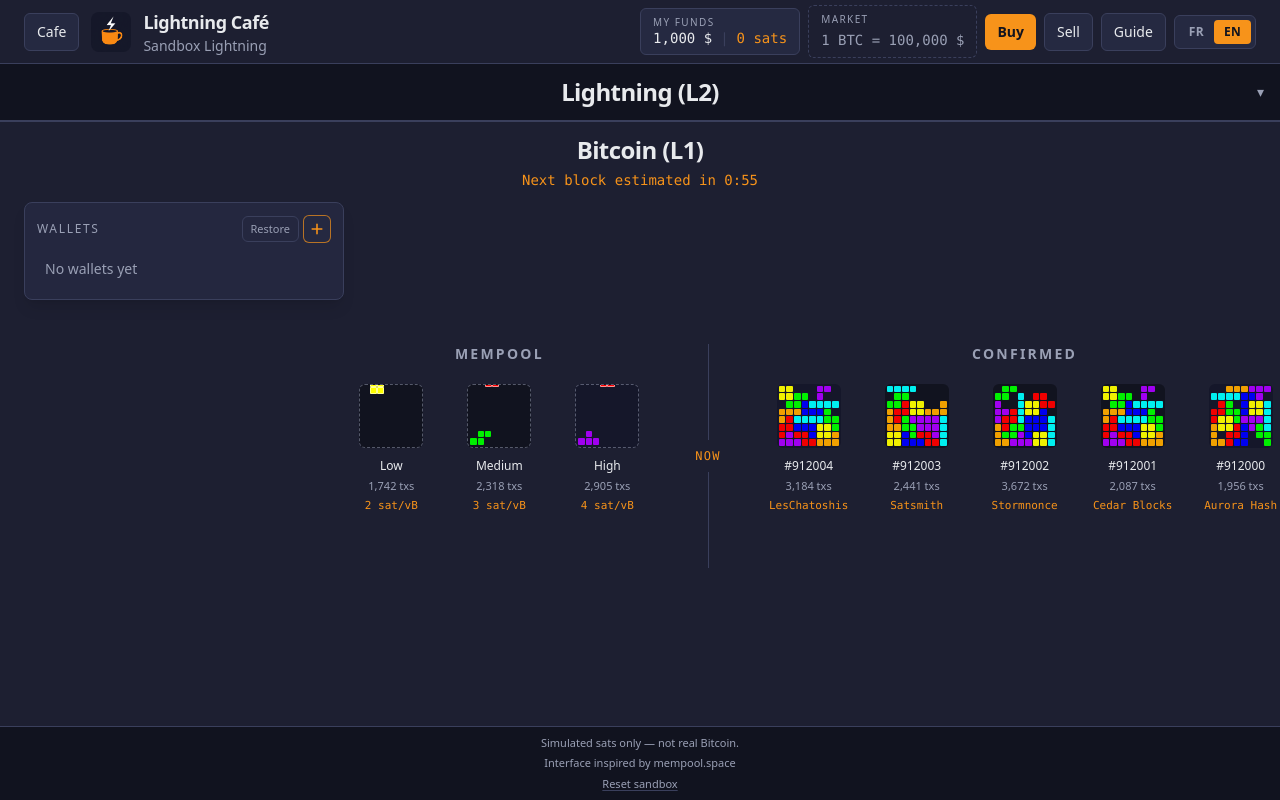
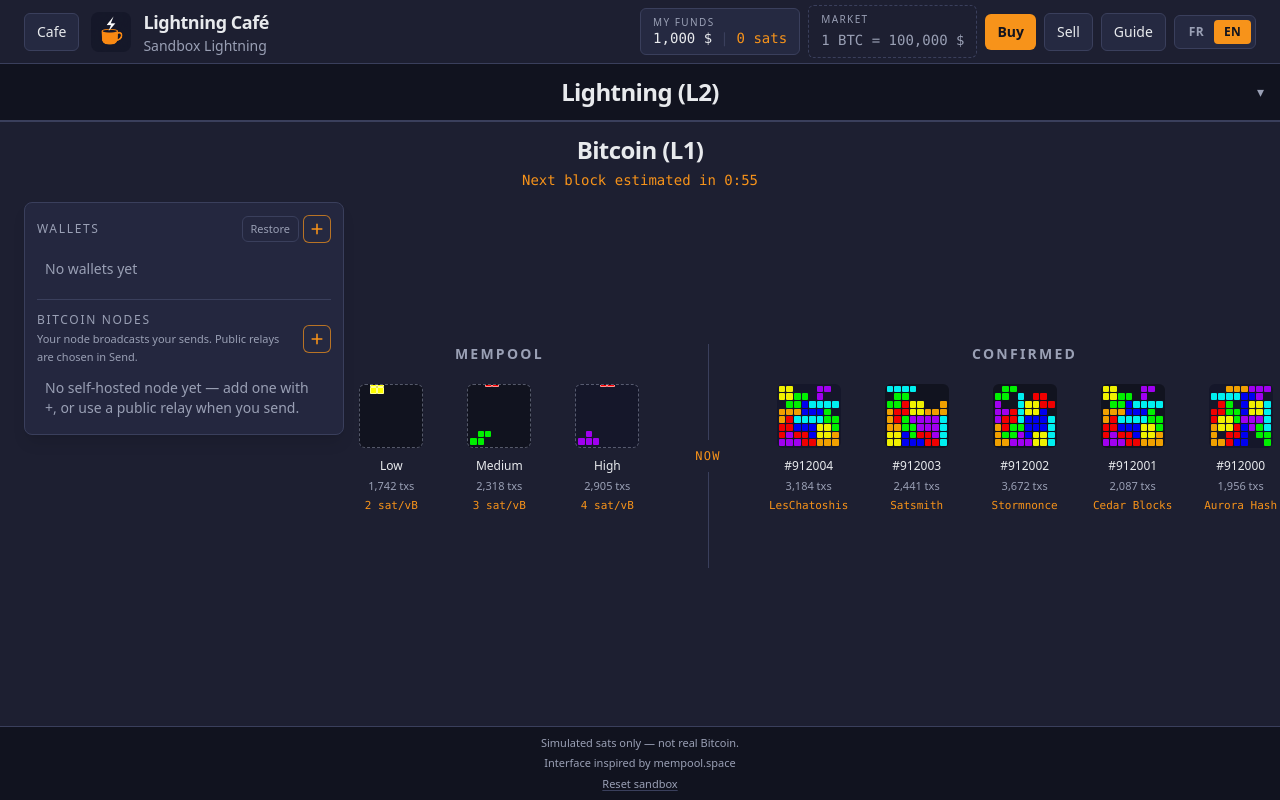
Before and after one commit to g1llez/lightning-cafe, a React (Vite) app: page / in a window 1280 px wide. Built offline with nearby package versions, Linux system fonts and the light colour scheme.

Commit message:
Add Bitcoin broadcast nodes under wallets and require a relay on Send.

```diff
--- a/src/components/SendModal.tsx
+++ b/src/components/SendModal.tsx
@@ -1,6 +1,7 @@
 import { useState } from 'react'
 import { useTranslation } from 'react-i18next'
 import { estimateFeeSats, type Priority } from '../simulation/chain'
+import { availableBroadcastNodes, resolveBroadcastNode } from '../simulation/nodes'
 import {
   findWalletByAddress,
   formatCad,
@@ -28,7 +29,7 @@ type SendModalProps = {
 
 export function SendModal({ walletId, onClose, onMessage, onSatsSent }: SendModalProps) {
   const { t } = useTranslation()
-  const { chain, player, btcPriceCad, sendBtc } = useSimulation()
+  const { chain, player, btcPriceCad, sendBtc, chooseBroadcastNode } = useSimulation()
   const wallet = player.wallets.find((item) => item.id === walletId)
   const available = wallet ? walletSats(wallet) : 0
   const [priority, setPriority] = useState<Priority>('high')
@@ -36,12 +37,16 @@ export function SendModal({ walletId, onClose, onMessage, onSatsSent }: SendModa
   const maxSend = Math.max(0, available - fee)
   const [amount, setAmount] = useState(Math.min(10_000, maxSend) || maxSend)
   const [addressDraft, setAddressDraft] = useState('')
+  const nodes = availableBroadcastNodes(player.ownNode)
+  const selected =
+    resolveBroadcastNode(player.selectedNodeId, player.ownNode) ?? nodes[0] ?? null
 
   const toExchange = isExchangeAddress(addressDraft)
   const owner = findWalletByAddress(player, addressDraft)
   const others = player.wallets.filter((item) => item.id !== walletId)
   const amountOk = amount > 0 && amount <= maxSend
   const addressOk = addressDraft.trim().length > 0
+  const nodeOk = Boolean(selected)
   const safeAmount = Math.min(amount, maxSend)
   const plan = wallet
     ? planSend(wallet, safeAmount, feeRateFor(chain.marketRate, priority))
@@ -64,10 +69,11 @@ export function SendModal({ walletId, onClose, onMessage, onSatsSent }: SendModa
   }
 
   function handleSend() {
-    if (!wallet || !amountOk || !addressOk) {
+    if (!wallet || !amountOk || !addressOk || !selected) {
       return
     }
 
+    chooseBroadcastNode(selected.id)
     const feeRate = feeRateFor(chain.marketRate, priority)
     sendBtc(walletId, addressDraft, safeAmount, feeRate)
     onSatsSent(t('services.flyingSats', { sats: safeAmount.toLocaleString() }), mempoolFlyId(priority))
@@ -145,6 +151,37 @@ export function SendModal({ walletId, onClose, onMessage, onSatsSent }: SendModa
           )}
         </div>
 
+        <div>
+          <p className="mb-1.5 flex items-center gap-1.5 text-xs uppercase tracking-[0.14em] text-text-muted">
+            {t('assets.broadcastNode')}
+            <InfoMark
+              text={
+                selected?.kind === 'own' ? t('assets.broadcastOwnHint') : t('assets.broadcastPublicHint')
+              }
+            />
+          </p>
+          <div className="flex flex-wrap gap-2">
+            {nodes.map((node) => (
+              <button
+                key={node.id}
+                type="button"
+                data-testid={`broadcast-${node.id}`}
+                onClick={() => chooseBroadcastNode(node.id)}
+                className={`rounded-md border px-2.5 py-1.5 text-xs transition ${
+                  selected?.id === node.id
+                    ? 'border-accent bg-accent/10 text-accent'
+                    : 'border-border text-text-muted hover:border-accent/60 hover:text-accent'
+                }`}
+              >
+                {node.name}
+                <span className="ml-1 font-mono text-[10px] opacity-70">
+                  {node.kind === 'own' ? 'own' : 'public'}
+                </span>
+              </button>
+            ))}
+          </div>
+        </div>
+
         <FeePicker
           marketRate={chain.marketRate}
           value={priority}
@@ -169,7 +206,7 @@ export function SendModal({ walletId, onClose, onMessage, onSatsSent }: SendModa
         <button
           type="button"
           onClick={handleSend}
-            disabled={!amountOk || !addressOk}
+          disabled={!amountOk || !addressOk || !nodeOk}
           className="rounded-md bg-accent px-3 py-2 text-sm font-semibold text-bg-primary transition disabled:cursor-not-allowed disabled:opacity-40"
         >
           {t('assets.sendConfirm', {
--- a/src/components/WalletCard.tsx
+++ b/src/components/WalletCard.tsx
@@ -33,7 +33,8 @@ type WalletCardProps = {
 
 export function WalletCard({ onMessage, onSatsSent }: WalletCardProps) {
   const { t } = useTranslation()
-  const { player, addWallet, renameWallet, newAddress, restoreWallet, deleteWallet } = useSimulation()
+  const { player, addWallet, renameWallet, newAddress, restoreWallet, deleteWallet, addOwnNode, removeOwnNode } =
+    useSimulation()
   const [openWalletId, setOpenWalletId] = useState('')
   const [justCreatedId, setJustCreatedId] = useState('')
   const [sendWalletId, setSendWalletId] = useState('')
@@ -70,6 +71,20 @@ export function WalletCard({ onMessage, onSatsSent }: WalletCardProps) {
     setOpenWalletId(id)
     setRenaming(false)
     setSeedStep('hidden')
+  }
+
+  function handleAddNode() {
+    try {
+      addOwnNode(t('assets.nodeName'))
+      onMessage(t('assets.nodeCreated'))
+    } catch {
+      onMessage(t('assets.nodeExists'))
+    }
+  }
+
+  function handleDeleteNode() {
+    removeOwnNode()
+    onMessage(t('assets.nodeDeleted'))
   }
 
   function commitRename(walletId: string) {
@@ -595,6 +610,50 @@ export function WalletCard({ onMessage, onSatsSent }: WalletCardProps) {
             })}
           </div>
         )}
+
+        <div className="mt-3 border-t border-border pt-3">
+          <div className="mb-2 flex items-center justify-between gap-2">
+            <div className="min-w-0">
+              <p className="text-xs uppercase tracking-[0.14em] text-text-muted">{t('assets.nodes')}</p>
+              <p className="mt-0.5 text-[11px] leading-relaxed text-text-muted">{t('assets.ownNodeHint')}</p>
+            </div>
+            <button
+              type="button"
+              onClick={handleAddNode}
+              disabled={Boolean(player.ownNode)}
+              aria-label={t('assets.addNode')}
+              title={t('assets.addNode')}
+              className="flex h-7 w-7 shrink-0 items-center justify-center rounded-md border border-accent/70 bg-bg-panel text-accent transition hover:bg-accent/10 disabled:cursor-not-allowed disabled:opacity-40"
+            >
+              <svg viewBox="0 0 16 16" className="h-3.5 w-3.5" aria-hidden="true">
+                <path
+                  d="M8 2.5v11M2.5 8h11"
+                  fill="none"
+                  stroke="currentColor"
+                  strokeWidth="1.8"
+                  strokeLinecap="round"
+                />
+              </svg>
+            </button>
+          </div>
+          {!player.ownNode ? (
+            <p className="px-2 py-1 text-sm text-text-muted">{t('assets.noOwnNode')}</p>
+          ) : (
+            <div className="flex items-center gap-2 rounded-md border border-border px-2 py-2">
+              <div className="min-w-0 flex-1">
+                <p className="truncate text-sm font-medium">{player.ownNode.name}</p>
+                <p className="font-mono text-[10px] text-accent">own</p>
+              </div>
+              <button
+                type="button"
+                onClick={handleDeleteNode}
+                className="rounded-md border border-border px-2 py-1 text-[11px] text-text-muted transition hover:border-danger/60 hover:text-danger"
+              >
+                {t('assets.deleteNode')}
+              </button>
+            </div>
+          )}
+        </div>
       </LayerAssetCard>
     </>
   )
--- a/src/i18n/locales/en.json
+++ b/src/i18n/locales/en.json
@@ -35,13 +35,23 @@
   },
   "assets": {
     "wallets": "Wallets",
-    "nodes": "Nodes",
+    "nodes": "Bitcoin nodes",
     "addWallet": "Create a wallet",
-    "addNode": "Create a node",
+    "addNode": "Add my node",
+    "nodeName": "My node",
+    "noWallets": "No wallets yet",
+    "noOwnNode": "No self-hosted node yet — add one with +, or use a public relay when you send.",
+    "ownNodeHint": "Your node broadcasts your sends. Public relays are chosen in Send.",
+    "deleteNode": "Remove",
+    "nodeCreated": "Bitcoin node added",
+    "nodeDeleted": "Bitcoin node removed",
+    "nodeExists": "You already have a node in this browser",
+    "broadcastNode": "Broadcast via",
+    "broadcastPublicHint": "A public node sees your IP and the addresses you query or broadcast. Fine for a sandbox; on mainnet it is a privacy and trust trade-off.",
+    "broadcastOwnHint": "Your node — you see the chain yourself. Still a sandbox here, but the habit matches real Bitcoin.",
+    "broadcastRequired": "Pick a node to broadcast this send",
+    "soon": "Coming soon",
     "walletName": "Wallet {{number}}",
-    "noWallets": "No wallets yet",
-    "noNodes": "No nodes yet",
-    "soon": "Coming soon",
     "rename": "Rename",
     "createdTitle": "Wallet created",
     "createdBlurb": "These 12 words are the key to your wallet. Keep them offline so you can recover it.",
--- a/src/simulation/SimulationProvider.tsx
+++ b/src/simulation/SimulationProvider.tsx
@@ -14,10 +14,13 @@ import {
   buyBitcoin,
   createAddress,
   createInitialPlayer,
+  createOwnNode,
   ingestRemoteTx,
   renameWallet,
+  deleteOwnNode,
   deleteWallet as applyDelete,
   restoreWallet as applyRestore,
+  selectBroadcastNode,
   sendBitcoin,
   createWallet,
   type PlayerState,
@@ -58,6 +61,9 @@ type SimulationContextValue = {
   newAddress: (walletId: string) => void
   restoreWallet: (name: string, words: string) => void
   deleteWallet: (walletId: string) => void
+  addOwnNode: (name: string) => void
+  removeOwnNode: () => void
+  chooseBroadcastNode: (nodeId: string) => void
   buyBtc: (address: string, cadAmount: number) => void
   sendBtc: (fromWalletId: string, toAddress: string, sats: number, feeRate: number) => void
   createCafe: () => Promise<void>
@@ -296,6 +302,9 @@ export function SimulationProvider({ children }: SimulationProviderProps) {
         const next = applyDelete(player, walletId)
         setPlayer(next)
       },
+      addOwnNode: (name) => setPlayer((current) => createOwnNode(current, name)),
+      removeOwnNode: () => setPlayer((current) => deleteOwnNode(current)),
+      chooseBroadcastNode: (nodeId) => setPlayer((current) => selectBroadcastNode(current, nodeId)),
       buyBtc: (address, cadAmount) => {
         const next = buyBitcoin(
           player,
--- /dev/null
+++ b/src/simulation/nodes.ts
@@ -0,0 +1,54 @@
+/**
+ * Broadcast endpoints for L1 sends. Buy still goes through the exchange's infra.
+ * Public relays are always available; the player may add one own node (sandbox).
+ */
+
+export type NodeKind = 'public' | 'own'
+
+export type BroadcastNode = {
+  id: string
+  name: string
+  kind: NodeKind
+}
+
+/** Fictional public relays — not real endpoints. */
+export const PUBLIC_NODES: BroadcastNode[] = [
+  { id: 'pub-cafe-relay', name: 'Café Relay', kind: 'public' },
+  { id: 'pub-clearnet', name: 'Clearnet Electrum-like', kind: 'public' },
+  { id: 'pub-fast-spy', name: 'Fast Spyglass', kind: 'public' },
+]
+
+export const DEFAULT_PUBLIC_NODE_ID = PUBLIC_NODES[0]!.id
+
+export type OwnNode = {
+  id: string
+  name: string
+}
+
+export function publicNodeById(id: string): BroadcastNode | undefined {
+  return PUBLIC_NODES.find((node) => node.id === id)
+}
+
+export function resolveBroadcastNode(
+  selectedId: string | null,
+  ownNode: OwnNode | null,
+): BroadcastNode | null {
+  if (!selectedId) {
+    return null
+  }
+  const pub = publicNodeById(selectedId)
+  if (pub) {
+    return pub
+  }
+  if (ownNode && ownNode.id === selectedId) {
+    return { id: ownNode.id, name: ownNode.name, kind: 'own' }
+  }
+  return null
+}
+
+export function availableBroadcastNodes(ownNode: OwnNode | null): BroadcastNode[] {
+  if (!ownNode) {
+    return [...PUBLIC_NODES]
+  }
+  return [...PUBLIC_NODES, { id: ownNode.id, name: ownNode.name, kind: 'own' }]
+}
--- a/src/simulation/persist.ts
+++ b/src/simulation/persist.ts
@@ -1,4 +1,5 @@
 import { createInitialChain, type ChainState, type ConfirmedBlock, type Priority, type ProjectedBlock } from './chain'
+import { DEFAULT_PUBLIC_NODE_ID, type OwnNode } from './nodes'
 import {
   createInitialPlayer,
   isOurExchangeSend,
@@ -177,7 +178,32 @@ function parsePlayer(value: unknown): PlayerState | null {
     nextWalletId: value.nextWalletId,
     nextTxId: value.nextTxId,
     paidSellIds,
+    ownNode: parseOwnNode(value.ownNode),
+    selectedNodeId: parseSelectedNodeId(value.selectedNodeId, parseOwnNode(value.ownNode)),
   }
+}
+
+function parseOwnNode(value: unknown): OwnNode | null {
+  if (value == null) {
+    return null
+  }
+  if (!isRecord(value) || typeof value.id !== 'string' || !value.id || typeof value.name !== 'string') {
+    return null
+  }
+  const name = value.name.trim()
+  if (!name) {
+    return null
+  }
+  return { id: value.id, name }
+}
+
+function parseSelectedNodeId(value: unknown, ownNode: OwnNode | null): string {
+  if (typeof value === 'string' && value) {
+    if (value.startsWith('pub-') || (ownNode && ownNode.id === value)) {
+      return value
+    }
+  }
+  return DEFAULT_PUBLIC_NODE_ID
 }
 
 function parseProjected(value: unknown): ProjectedBlock | null {
--- a/src/simulation/player.ts
+++ b/src/simulation/player.ts
@@ -7,6 +7,7 @@ import {
   seededRandom,
   type Priority,
 } from './chain'
+import { DEFAULT_PUBLIC_NODE_ID, type OwnNode } from './nodes'
 
 export const STARTING_CAD = 1_000
 export const BTC_PRICE_CAD = 100_000
@@ -95,6 +96,10 @@ export type PlayerState = {
   nextTxId: number
   /** Exchange deposits already paid out in $, so a later block cannot credit twice. */
   paidSellIds: string[]
+  /** At most one self-hosted sandbox node. */
+  ownNode: OwnNode | null
+  /** Last broadcast endpoint used on Send (public id or own node id). */
+  selectedNodeId: string
 }
 
 export function createInitialPlayer(): PlayerState {
@@ -106,6 +111,8 @@ export function createInitialPlayer(): PlayerState {
     nextWalletId: 1,
     nextTxId: 1,
     paidSellIds: [],
+    ownNode: null,
+    selectedNodeId: DEFAULT_PUBLIC_NODE_ID,
   }
 }
 
@@ -219,6 +226,45 @@ function addWalletFromSeed(player: PlayerState, name: string, seed: string[]): P
     nextWalletId: player.nextWalletId + 1,
     wallets: [...player.wallets, wallet],
   }
+}
+
+/** One own Bitcoin node per browser — created from the Nodes section, not from Send. */
+export function createOwnNode(player: PlayerState, name: string): PlayerState {
+  if (player.ownNode) {
+    throw new Error('own-node-exists')
+  }
+  const trimmed = name.trim()
+  if (!trimmed) {
+    throw new Error('own-node-name')
+  }
+  const id = 'own-node'
+  return {
+    ...player,
+    ownNode: { id, name: trimmed },
+    selectedNodeId: id,
+  }
+}
+
+export function deleteOwnNode(player: PlayerState): PlayerState {
+  if (!player.ownNode) {
+    return player
+  }
+  const selectedNodeId =
+    player.selectedNodeId === player.ownNode.id ? DEFAULT_PUBLIC_NODE_ID : player.selectedNodeId
+  return {
+    ...player,
+    ownNode: null,
+    selectedNodeId,
+  }
+}
+
+export function selectBroadcastNode(player: PlayerState, nodeId: string): PlayerState {
+  const isPublic = nodeId.startsWith('pub-')
+  const isOwn = player.ownNode?.id === nodeId
+  if (!isPublic && !isOwn) {
+    throw new Error('node-unknown')
+  }
+  return { ...player, selectedNodeId: nodeId }
 }
 
 /** Strip list numbers people copy from the backup grid: `1. cafe`, `1-cafe`, `2) cafe`. */
```
Also changed, not shown: src/i18n/locales/fr.json (+15 -5 lines), 2 other files (tests, documents, lock files or other folders). Lines whose indentation alone changed are shown as unchanged.
